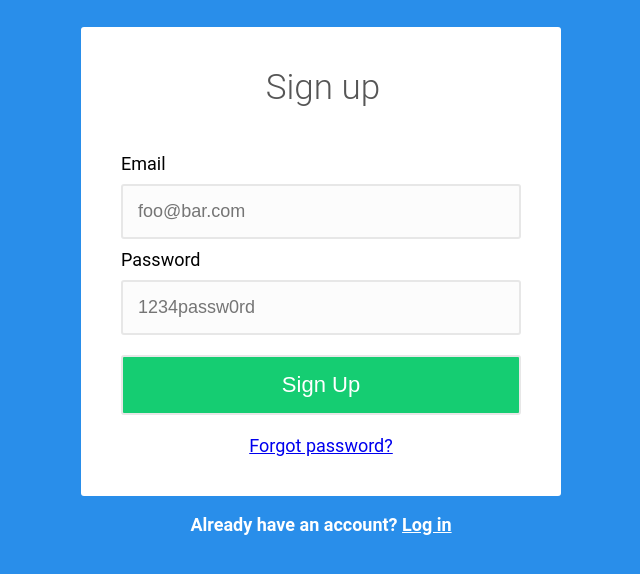
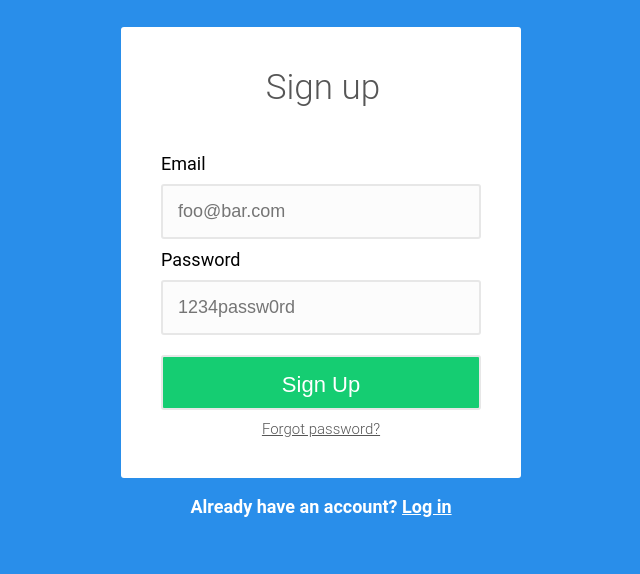
Before and after one commit to vkumric/analogsea, a plain HTML site: page index.html in a window 1280 px wide. Shown: the part 98-672 px from the top of the page, without its empty margins (319-959 px from the left). Drawn offline with Linux system fonts and the light colour scheme.

Commit message:
Completed analogsea sign up page

```diff
--- a/index.html
+++ b/index.html
@@ -1,8 +1,7 @@
 <!DOCTYPE html>
 <html lang="en">
 <head>
-    <meta charset="UTF-8">
-    <meta name="viewport" content="width=device-width, initial-scale=1.0">
+    <meta charset="UTF-8" name="description" content="AnalogSea Sign Up">
     <title>AnalogSea Sign Up</title>
     <link rel="stylesheet" href="styles/analogsea.css" type="text/css">
 </head>
@@ -11,10 +10,10 @@
     <form class="demo-form" action="/signup/" method="post">
         <fieldset>
             <legend>Sign up</legend>
-            <label for="email" id="email-label">Email</label>
-            <input type="email" name="email" id="email" placeholder="foo@bar.com" required>
-            <label for="password" id="password-label">Password</label>
-            <input type="password" name="password" id="password" placeholder="1234passw0rd" required>
+            <label for="user-email" id="email-label">Email</label>
+            <input type="email" name="user-email" id="email" placeholder="foo@bar.com" required>
+            <label for="user-password" id="password-label">Password</label>
+            <input type="password" name="user-password" id="password" placeholder="1234passw0rd" required>
             <button type="submit" id="submit">Sign Up</button>
             <a id="forgot-password" href="/forgot-password/new">Forgot password?</a>
         </fieldset>
@@ -22,7 +21,5 @@
     <footer role="contentinfo" class="footer">
         <p class="login">Already have an account? <a href="/login">Log in</a></p>
     </footer>
-
-
 </body>
 </html>
--- a/styles/analogsea.css
+++ b/styles/analogsea.css
@@ -26,11 +26,11 @@ legend {
     width: 100%;
 }
 .demo-form {
-    width: 400px;
+    width: 320px;
     border-radius: 3px;
     background-color: white;
     margin: 0 auto;
-    padding: 40px;
+    padding: 40px 40px 30px;
 }
 input, button {
     display: block;
@@ -44,11 +44,14 @@ input, button {
     text-align: left;
     font-size: 18px;
 }
-
 #forgot-password {
+    font-size: 15px;
     display: block;
     text-align: center;
-    margin: 0px auto;
+    position: relative;
+    top: -10px;
+    color: #565656;
+    font-weight: 300;
 }
 .login a {
     color: rgb(255, 255, 255);
@@ -58,10 +61,11 @@ footer {
     color: rgb(255, 255, 255);
     text-align: center;
     margin: 10px 0 0;
+    padding-bottom: 100px;
 }
 #submit {
     width: 100%;
-    height: auto;
+    height: 55px;
     text-align: center;
     font-size: 22px;
     font-weight: 500;
@@ -69,7 +73,11 @@ footer {
     color: white;
     margin-top: 20px;
 }
+#submit:hover {
+    background-color: #0CB863;
+}
 #email, #password {
-    width: 366px;
-    margin: 10px auto;
+    display: block;
+    margin: 10px 0;
+    width: 286px;
 }
```
